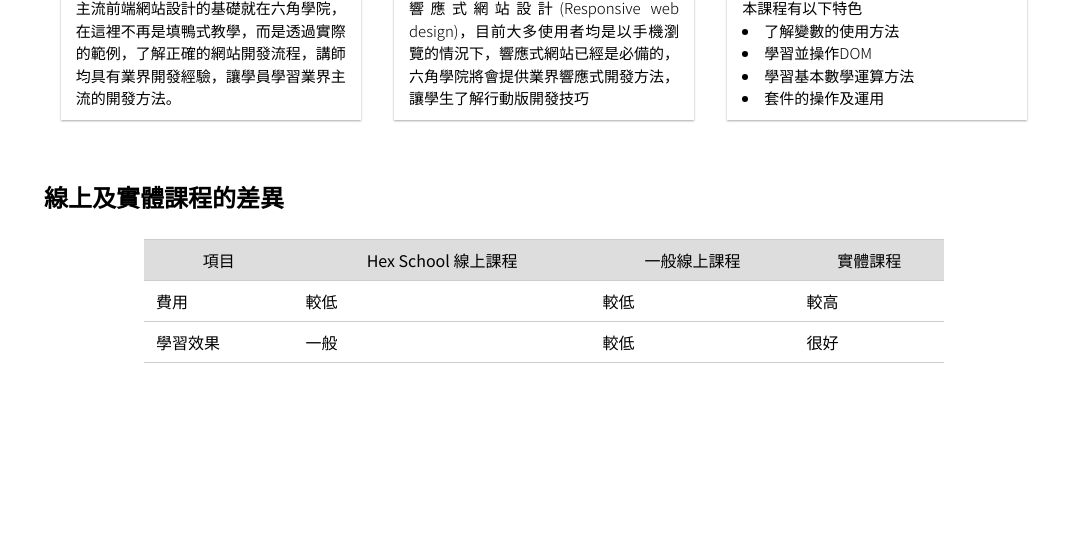
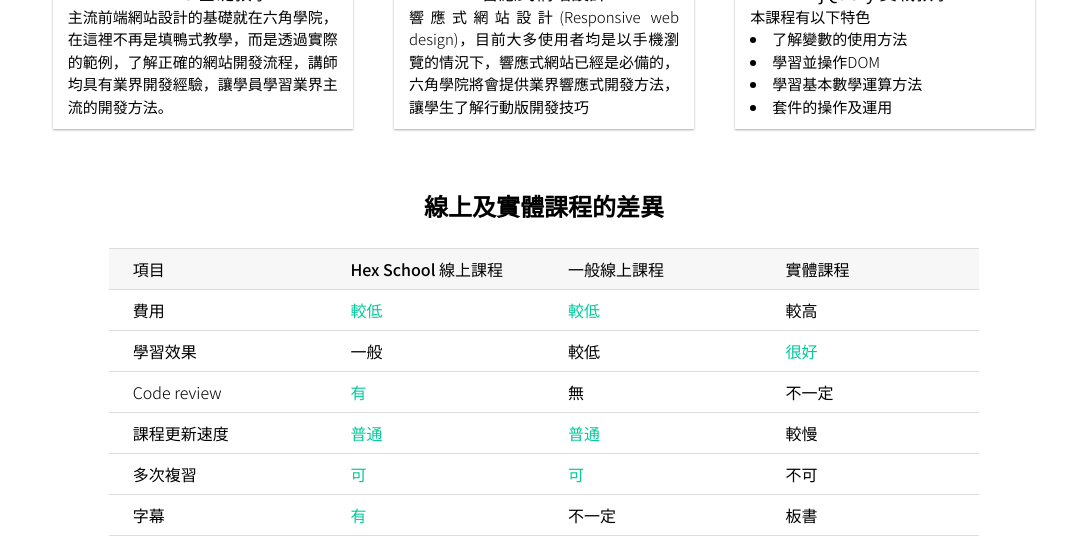
Before and after one commit to Sylvia0429/hexschool-html-css-final, a plain HTML site: page index.html in a window 1280 px wide. Shown: the part 691-1227 px from the top of the page, without its empty margins (96-1183 px from the left). Before the commit the page ends 1054 px from the top, so only its background shows below. Drawn offline with Linux system fonts and the light colour scheme.

Commit message:
add comparison table

```diff
--- a/css/style.css
+++ b/css/style.css
@@ -131,19 +131,19 @@
   border-spacing: 0;
 }
 
-/* 設定文字樣式與大小 */
+/* 設定文字樣式與大小以及內容寬度 */
 
 body {
   font-size: 16px;
   font-family: "Noto Sans TC", sans-serif;
 }
 
-/* 社群連結，選單 */
-
 .wrap {
-  width: 1000px;
+  width: 1024px;
   margin: auto;
 }
+
+/* 社群連結，選單 */
 
 .social-link {
   background: #f1f1f1;
@@ -236,11 +236,11 @@
 
 /* 廣告橫幅 */
 
-.banner {
+#banner {
   position: relative;
 }
 
-.banner .title {
+#banner .title {
   position: absolute;
   display: flex;
   align-items: center;
@@ -254,38 +254,38 @@
   color: #fff;
 }
 
-.banner h2 {
+#banner h2 {
   line-height: 1.4;
   padding: 0 25px;
 }
 
-.banner img {
+#banner img {
   width: 100%;
 }
 
 /* 卡片內容 */
 
-.content {
+#content {
   display: flex;
   justify-content: space-around;
   align-items: center;
   min-height: 450px;
 }
 
-.content .item {
+#content .item {
   width: 300px;
   height: 320px;
   box-shadow: 0 1px 2px #aaa;
 }
 
-.content .item .imgs {
+#content .item .imgs {
   height: 170px;
   display: flex;
   justify-content: center;
   align-items: center;
 }
 
-.content .item .text {
+#content .item .text {
   margin: 0 15px;
   text-align: justify;
   font-size: 15px;
@@ -293,36 +293,49 @@
   line-height: 1.5;
 }
 
-.content .item .text h3 {
+#content .item .text h3 {
   font-size: 18px;
   font-weight: 400;
   text-align: center;
 }
 
-.content .item .text ul {
+#content .item .text ul {
   list-style: disc inside;
 }
 
 /* 比較表 */
 
-.comparison h2{
+#comparison h2{
   font-size: 24px;
   margin-bottom: 30px;
   font-weight: 700;
+  text-align: center;
 }
 
-.comparison table{
-  width: 80%;
+#comparison table{
+  width: 85%;
   margin: auto;
-  border-bottom: 1px solid #ccc;
 }
 
-.comparison td,
-.comparison th{
-  border-top: 1px solid #ccc;
-  padding: 12px;
+#comparison td,
+#comparison th{
+  box-sizing: border-box;
+  width: 25%;
+  border-top: 1px solid #ddd;
+  border-bottom: 1px solid #ddd;
+  padding: 12px 12px 12px 24px;
+  text-align: left;
 }
 
-.comparison th{
-  background: #ddd;
+#comparison th{
+  background: #f7f7f7;
+  font-weight: 500;
 }
+
+#comparison td {
+  font-weight: 300;
+}
+
+#comparison .better {
+  color: #00cb9b;
+}
--- a/index.html
+++ b/index.html
@@ -35,14 +35,14 @@
         </div>
       </header>
 
-      <div class="banner">
+      <section id="banner">
         <div class="title">
           <h2>六角學院<br>讓你奠定良好的前端基礎</h2>
         </div>
         <img src="images/banner.png" alt="廣告橫幅" />
-      </div>
+      </section>
 
-      <div class="content">
+      <section id="content">
         <div class="item">
           <div class="imgs">
             <img src="images/html.png" alt="HTML5" />
@@ -81,9 +81,9 @@
             </ul>
           </div>
         </div>
-      </div>
+      </section>
 
-      <div class="comparison">
+      <section id="comparison">
         <h2>線上及實體課程的差異</h2>
         <table rules="row">
           <tr>
@@ -94,18 +94,42 @@
           </tr>
           <tr>
             <td>費用</td>
-            <td>較低</td>
-            <td>較低</td>
+            <td class="better">較低</td>
+            <td class="better">較低</td>
             <td>較高</td>
           </tr>
           <tr>
             <td>學習效果</td>
             <td>一般</td>
             <td>較低</td>
-            <td>很好</td>
+            <td class="better">很好</td>
+          </tr>
+          <tr>
+            <td>Code review</td>
+            <td class="better">有</td>
+            <td>無</td>
+            <td>不一定</td>
+          </tr>
+          <tr>
+            <td>課程更新速度</td>
+            <td class="better">普通</td>
+            <td class="better">普通</td>
+            <td>較慢</td>
+          </tr>
+          <tr>
+            <td>多次複習</td>
+            <td class="better">可</td>
+            <td class="better">可</td>
+            <td>不可</td>
+          </tr>
+          <tr>
+            <td>字幕</td>
+            <td class="better">有</td>
+            <td>不一定</td>
+            <td>板書</td>
           </tr>
         </table>
-      </div>
+      </section>
     </div>
   </body>
 </html>
```
